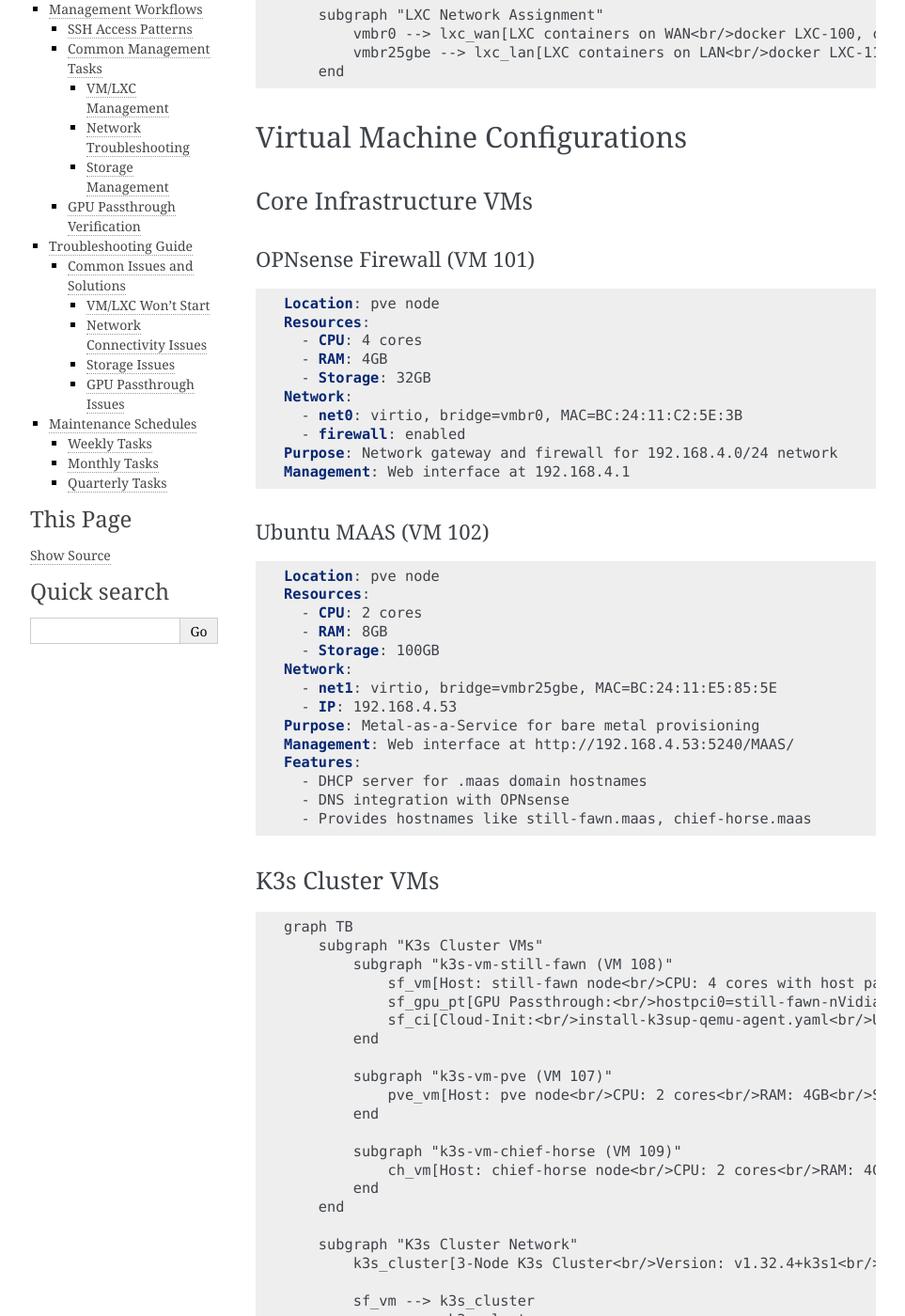
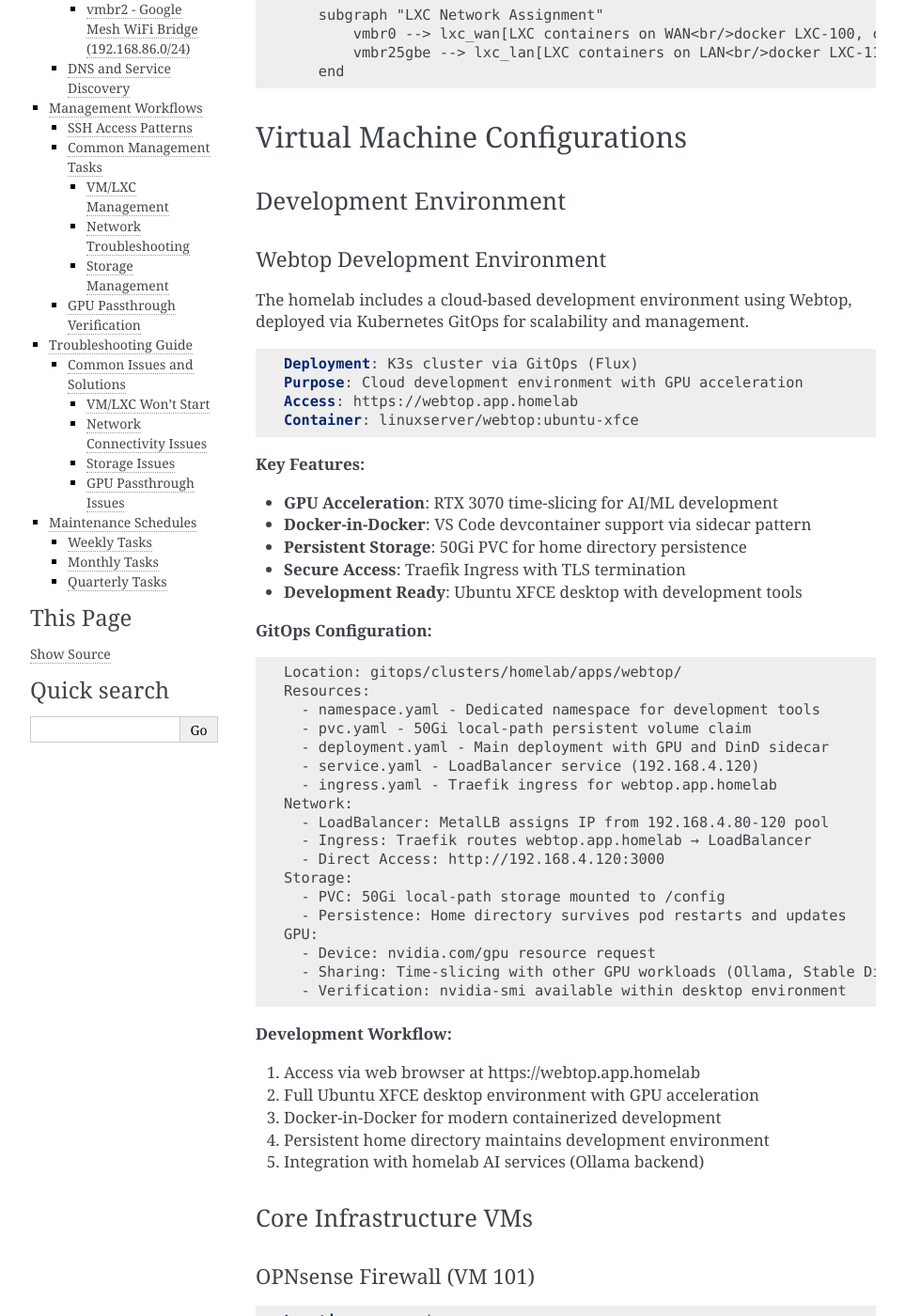
Before and after one commit to homeiac/home, a Sphinx documentation site: the page built from docs/source/md/proxmox-infrastructure-guide.md, in a window 1280 px wide and 1400 px high, scrolled down 2006 px. Shown: the whole window at 94% size, without its empty margins (148-1111 px from the left). Built offline with Sphinx 7.4.7, drawn with Linux system fonts in a browser that asks for light colours; some of the changed text lies outside the part shown.

Commit message:
docs: add comprehensive Webtop development environment documentation
Add detailed documentation for the Webtop cloud development environment
deployed via Kubernetes GitOps with GPU acceleration and persistent storage.

Infrastructure Updates:
- Updated proxmox-infrastructure-guide.md with Webtop service overview
- Added Webtop to DNS service discovery diagram
- Documented GitOps deployment approach and specifications

Service Documentation:
- Created webtop-development-service.md with complete service guide
- Covered deployment architecture, network configuration, and usage
- Documented GPU sharing, Docker-in-Docker, and persistence features
- Added troubleshooting guide and security considerations
- Included development workflow and integration patterns

Key Features Documented:
- K3s GitOps deployment with Flux management
- RTX 3070 GPU acceleration via time-slicing
- 50Gi persistent storage for home directory
- Traefik ingress with automatic TLS (webtop.app.homelab)
- Docker-in-Docker sidecar for VS Code devcontainers
- Integration with homelab AI services (Ollama backend)

Fixes #146

🤖 Generated with [Claude Code](https://claude.ai/code)

Co-Authored-By: Claude <noreply@anthropic.com>

````diff
--- a/docs/source/md/proxmox-infrastructure-guide.md
+++ b/docs/source/md/proxmox-infrastructure-guide.md
@@ -97,6 +97,55 @@ graph TB
 ```
 
 ## Virtual Machine Configurations
+
+### Development Environment
+
+#### Webtop Development Environment
+
+The homelab includes a cloud-based development environment using Webtop, deployed via Kubernetes GitOps for scalability and management.
+
+```yaml
+Deployment: K3s cluster via GitOps (Flux)
+Purpose: Cloud development environment with GPU acceleration
+Access: https://webtop.app.homelab
+Container: linuxserver/webtop:ubuntu-xfce
+```
+
+**Key Features:**
+- **GPU Acceleration**: RTX 3070 time-slicing for AI/ML development
+- **Docker-in-Docker**: VS Code devcontainer support via sidecar pattern
+- **Persistent Storage**: 50Gi PVC for home directory persistence
+- **Secure Access**: Traefik Ingress with TLS termination
+- **Development Ready**: Ubuntu XFCE desktop with development tools
+
+**GitOps Configuration:**
+```
+Location: gitops/clusters/homelab/apps/webtop/
+Resources:
+  - namespace.yaml - Dedicated namespace for development tools
+  - pvc.yaml - 50Gi local-path persistent volume claim
+  - deployment.yaml - Main deployment with GPU and DinD sidecar
+  - service.yaml - LoadBalancer service (192.168.4.120)
+  - ingress.yaml - Traefik ingress for webtop.app.homelab
+Network:
+  - LoadBalancer: MetalLB assigns IP from 192.168.4.80-120 pool
+  - Ingress: Traefik routes webtop.app.homelab → LoadBalancer
+  - Direct Access: http://192.168.4.120:3000
+Storage:
+  - PVC: 50Gi local-path storage mounted to /config
+  - Persistence: Home directory survives pod restarts and updates
+GPU:
+  - Device: nvidia.com/gpu resource request
+  - Sharing: Time-slicing with other GPU workloads (Ollama, Stable Diffusion)
+  - Verification: nvidia-smi available within desktop environment
+```
+
+**Development Workflow:**
+1. Access via web browser at https://webtop.app.homelab
+2. Full Ubuntu XFCE desktop environment with GPU acceleration
+3. Docker-in-Docker for modern containerized development
+4. Persistent home directory maintains development environment
+5. Integration with homelab AI services (Ollama backend)
 
 ### Core Infrastructure VMs
 
@@ -666,7 +715,7 @@ graph TB
 
         subgraph "Service Access Patterns"
             wildcard --> traefik[Traefik Ingress<br/>192.168.4.82<br/>HTTP/HTTPS proxy]
-            traefik --> k3s_services[K3s Services<br/>- ollama.app.homelab<br/>- stable-diffusion.app.homelab]
+            traefik --> k3s_services[K3s Services<br/>- ollama.app.homelab<br/>- stable-diffusion.app.homelab<br/>- webtop.app.homelab]
 
             opnsense_dns --> direct_services[Direct Service Access<br/>- samba.homelab → 192.168.4.120<br/>- monitoring services<br/>- management interfaces]
         end
````
Also changed, not shown: docs/source/md/webtop-development-service.md (added, +280 -0 lines).
